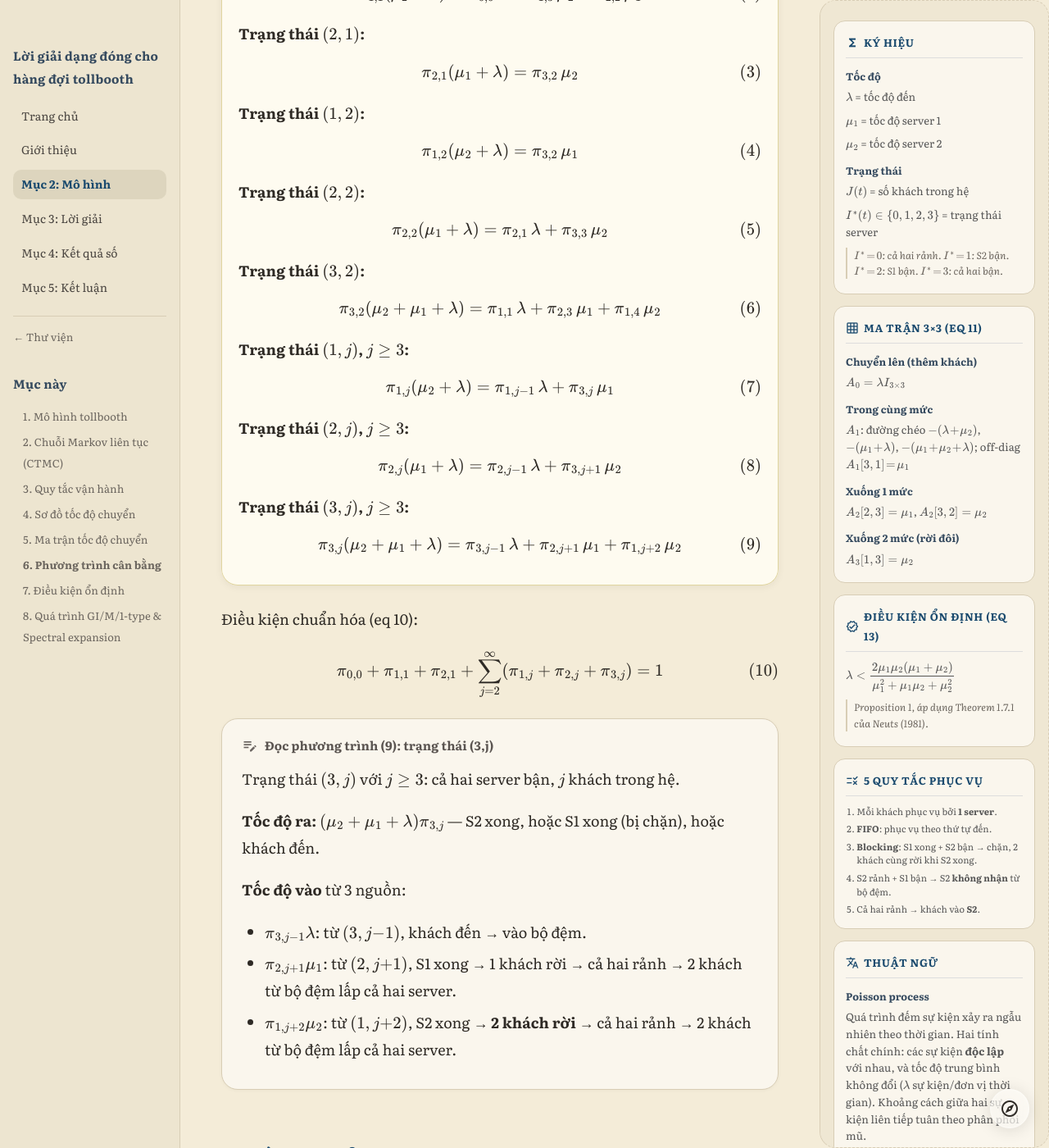
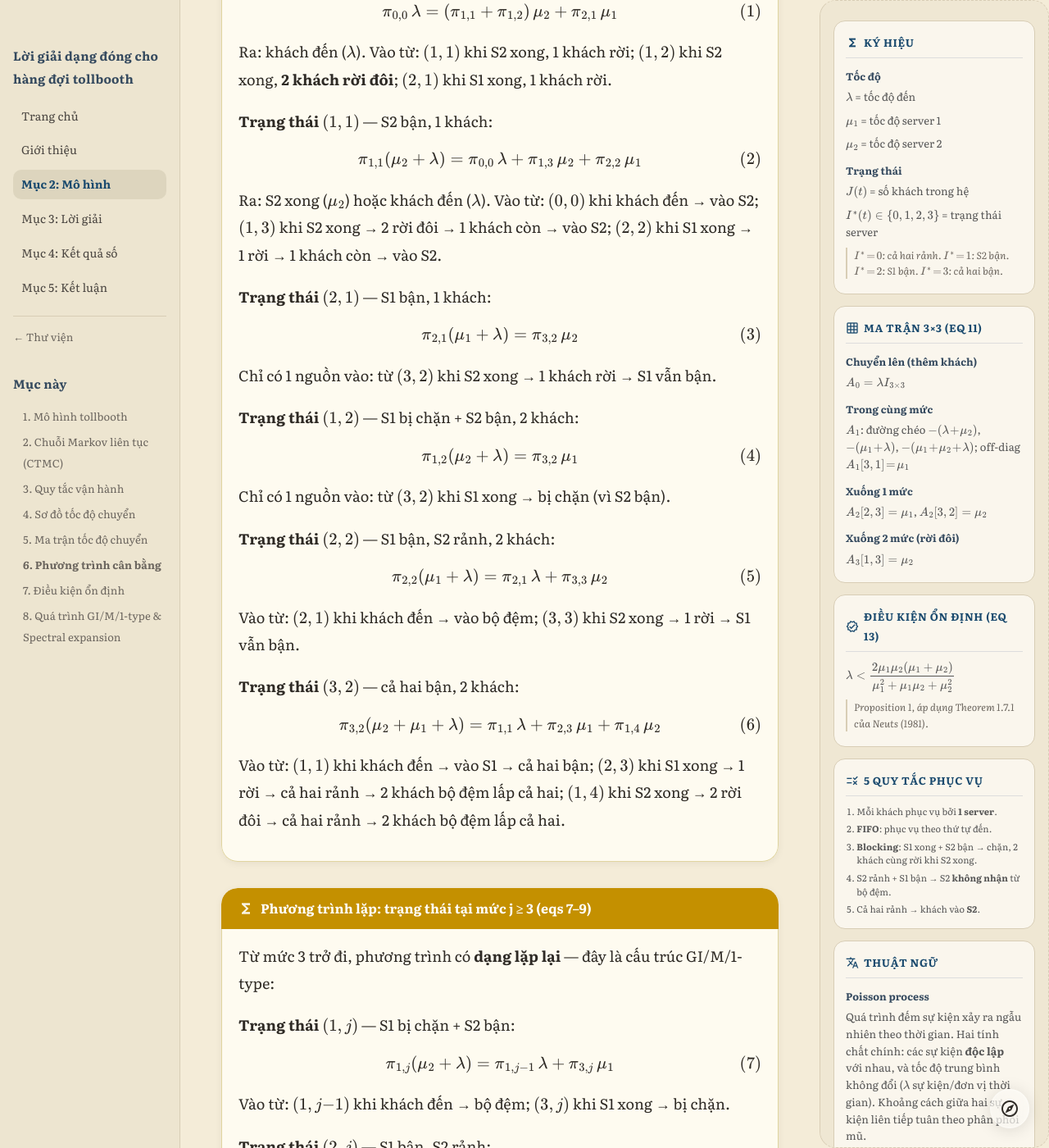
Before and after one commit to hoangphi01/hp-lib, a Jekyll site: the page built from books/tollbooth-paper/ch1.html, in a window 1280 px wide and 1400 px high, scrolled down 6729 px. Shown: the whole window at 82% size. Built offline with Jekyll 4.4.1, drawn with Linux system fonts in a browser that asks for light colours; some of the changed text lies outside the part shown.

Commit message:
feat: thêm giải thích chi tiết cho từng phương trình cân bằng (eqs 1–9)

```diff
--- a/books/tollbooth-paper/ch1.html
+++ b/books/tollbooth-paper/ch1.html
@@ -233,51 +233,80 @@ sections:
       Gọi \(\pi_{i,j} = \lim_{t \to \infty} \Pr(I^*(t) = i,\; J(t) = j)\) là xác suất trạng thái dừng.
       Bài báo đưa ra <strong>9 phương trình cân bằng</strong> (eqs 1–9):</p>
 
-      {% include components/box-start.html type="formula" title='Phương trình cân bằng (eqs 1–9)' %}
-        <p><strong>Trạng thái \((0,0)\):</strong></p>
+      <p>Nguyên tắc đọc: <strong>vế trái</strong> = tốc độ ra (rời trạng thái), <strong>vế phải</strong> = tốc độ vào (đến trạng thái).
+      Mỗi số hạng ở vế phải tương ứng một "nguồn" có thể chuyển vào trạng thái đang xét.</p>
+
+      {% include components/box-start.html type="formula" title='Phương trình biên: trạng thái tại mức 0 và 1 (eqs 1–6)' %}
+        <p><strong>Trạng thái \((0,0)\)</strong> — hệ trống:</p>
         \[
           \pi_{0,0}\,\lambda = (\pi_{1,1} + \pi_{1,2})\,\mu_2 + \pi_{2,1}\,\mu_1 \tag{1}
         \]
+        <p class="eq-note">Ra: khách đến (\(\lambda\)).
+        Vào từ: \((1,1)\) khi S2 xong, 1 khách rời;
+        \((1,2)\) khi S2 xong, <strong>2 khách rời đôi</strong>;
+        \((2,1)\) khi S1 xong, 1 khách rời.</p>
 
-        <p><strong>Trạng thái \((1,1)\):</strong></p>
+        <p><strong>Trạng thái \((1,1)\)</strong> — S2 bận, 1 khách:</p>
         \[
           \pi_{1,1}(\mu_2 + \lambda) = \pi_{0,0}\,\lambda + \pi_{1,3}\,\mu_2 + \pi_{2,2}\,\mu_1 \tag{2}
         \]
+        <p class="eq-note">Ra: S2 xong (\(\mu_2\)) hoặc khách đến (\(\lambda\)).
+        Vào từ: \((0,0)\) khi khách đến → vào S2;
+        \((1,3)\) khi S2 xong → 2 rời đôi → 1 khách còn → vào S2;
+        \((2,2)\) khi S1 xong → 1 rời → 1 khách còn → vào S2.</p>
 
-        <p><strong>Trạng thái \((2,1)\):</strong></p>
+        <p><strong>Trạng thái \((2,1)\)</strong> — S1 bận, 1 khách:</p>
         \[
           \pi_{2,1}(\mu_1 + \lambda) = \pi_{3,2}\,\mu_2 \tag{3}
         \]
+        <p class="eq-note">Chỉ có 1 nguồn vào: từ \((3,2)\) khi S2 xong → 1 khách rời → S1 vẫn bận.</p>
 
-        <p><strong>Trạng thái \((1,2)\):</strong></p>
+        <p><strong>Trạng thái \((1,2)\)</strong> — S1 bị chặn + S2 bận, 2 khách:</p>
         \[
           \pi_{1,2}(\mu_2 + \lambda) = \pi_{3,2}\,\mu_1 \tag{4}
         \]
+        <p class="eq-note">Chỉ có 1 nguồn vào: từ \((3,2)\) khi S1 xong → bị chặn (vì S2 bận).</p>
 
-        <p><strong>Trạng thái \((2,2)\):</strong></p>
+        <p><strong>Trạng thái \((2,2)\)</strong> — S1 bận, S2 rảnh, 2 khách:</p>
         \[
           \pi_{2,2}(\mu_1 + \lambda) = \pi_{2,1}\,\lambda + \pi_{3,3}\,\mu_2 \tag{5}
         \]
+        <p class="eq-note">Vào từ: \((2,1)\) khi khách đến → vào bộ đệm;
+        \((3,3)\) khi S2 xong → 1 rời → S1 vẫn bận.</p>
 
-        <p><strong>Trạng thái \((3,2)\):</strong></p>
+        <p><strong>Trạng thái \((3,2)\)</strong> — cả hai bận, 2 khách:</p>
         \[
           \pi_{3,2}(\mu_2 + \mu_1 + \lambda) = \pi_{1,1}\,\lambda + \pi_{2,3}\,\mu_1 + \pi_{1,4}\,\mu_2 \tag{6}
         \]
+        <p class="eq-note">Vào từ: \((1,1)\) khi khách đến → vào S1 → cả hai bận;
+        \((2,3)\) khi S1 xong → 1 rời → cả hai rảnh → 2 khách bộ đệm lấp cả hai;
+        \((1,4)\) khi S2 xong → 2 rời đôi → cả hai rảnh → 2 khách bộ đệm lấp cả hai.</p>
+      {% include components/box-end.html %}
 
-        <p><strong>Trạng thái \((1,j)\), \(j \geq 3\):</strong></p>
+      {% include components/box-start.html type="formula" title='Phương trình lặp: trạng thái tại mức j ≥ 3 (eqs 7–9)' %}
+        <p>Từ mức 3 trở đi, phương trình có <strong>dạng lặp lại</strong> — đây là cấu trúc GI/M/1-type:</p>
+
+        <p><strong>Trạng thái \((1,j)\)</strong> — S1 bị chặn + S2 bận:</p>
         \[
           \pi_{1,j}(\mu_2 + \lambda) = \pi_{1,j-1}\,\lambda + \pi_{3,j}\,\mu_1 \tag{7}
         \]
+        <p class="eq-note">Vào từ: \((1,j{-}1)\) khi khách đến → bộ đệm;
+        \((3,j)\) khi S1 xong → bị chặn.</p>
 
-        <p><strong>Trạng thái \((2,j)\), \(j \geq 3\):</strong></p>
+        <p><strong>Trạng thái \((2,j)\)</strong> — S1 bận, S2 rảnh:</p>
         \[
           \pi_{2,j}(\mu_1 + \lambda) = \pi_{2,j-1}\,\lambda + \pi_{3,j+1}\,\mu_2 \tag{8}
         \]
+        <p class="eq-note">Vào từ: \((2,j{-}1)\) khi khách đến → bộ đệm;
+        \((3,j{+}1)\) khi S2 xong → 1 rời → S1 vẫn bận.</p>
 
-        <p><strong>Trạng thái \((3,j)\), \(j \geq 3\):</strong></p>
+        <p><strong>Trạng thái \((3,j)\)</strong> — cả hai bận:</p>
         \[
           \pi_{3,j}(\mu_2 + \mu_1 + \lambda) = \pi_{3,j-1}\,\lambda + \pi_{2,j+1}\,\mu_1 + \pi_{1,j+2}\,\mu_2 \tag{9}
         \]
+        <p class="eq-note">Vào từ: \((3,j{-}1)\) khi khách đến → bộ đệm;
+        \((2,j{+}1)\) khi S1 xong → 1 rời → cả hai rảnh → 2 từ bộ đệm lấp cả hai;
+        \((1,j{+}2)\) khi S2 xong → <strong>2 rời đôi</strong> → cả hai rảnh → 2 từ bộ đệm lấp cả hai.</p>
       {% include components/box-end.html %}
 
       <p>Điều kiện chuẩn hóa (eq 10):</p>
@@ -285,16 +314,13 @@ sections:
         \pi_{0,0} + \pi_{1,1} + \pi_{2,1} + \sum_{j=2}^{\infty} (\pi_{1,j} + \pi_{2,j} + \pi_{3,j}) = 1 \tag{10}
       \]
 
-      {% include components/example-start.html title='Đọc phương trình (9): trạng thái (3,j)' %}
-        <p>Trạng thái \((3,j)\) với \(j \geq 3\): cả hai server bận, \(j\) khách trong hệ.</p>
-        <p><strong>Tốc độ ra:</strong> \((\mu_2 + \mu_1 + \lambda)\pi_{3,j}\) — S2 xong, hoặc S1 xong (bị chặn), hoặc khách đến.</p>
-        <p><strong>Tốc độ vào</strong> từ 3 nguồn:</p>
+      {% include components/box-start.html type="summary" title='Cấu trúc của 9 phương trình' %}
         <ul>
-          <li>\(\pi_{3,j-1}\lambda\): từ \((3,j{-}1)\), khách đến → vào bộ đệm.</li>
-          <li>\(\pi_{2,j+1}\mu_1\): từ \((2,j{+}1)\), S1 xong → 1 khách rời → cả hai rảnh → 2 khách từ bộ đệm lấp cả hai server.</li>
-          <li>\(\pi_{1,j+2}\mu_2\): từ \((1,j{+}2)\), S2 xong → <strong>2 khách rời</strong> → cả hai rảnh → 2 khách từ bộ đệm lấp cả hai server.</li>
+          <li><strong>Eqs 1–6</strong> (biên): cho các trạng thái tại mức 0, 1 và 2. Mỗi phương trình có dạng riêng vì các mức thấp có ít trạng thái hơn.</li>
+          <li><strong>Eqs 7–9</strong> (lặp): cho mức \(j \geq 3\). Cùng một dạng lặp lại ở mọi mức — đây chính là cấu trúc cho phép dùng spectral expansion.</li>
+          <li>Trong 6 phương trình biên (1)–(6), chỉ <strong>5 là độc lập</strong> (bài báo). Kết hợp với chuẩn hóa (10), ta có đủ phương trình để xác định tất cả các ẩn.</li>
         </ul>
-      {% include components/example-end.html %}
+      {% include components/box-end.html %}
 
       <!-- ================================================================ -->
       <h2 id="dieu-kien-on-dinh">7. Điều kiện ổn định <small>(Stability Condition)</small></h2>
```
